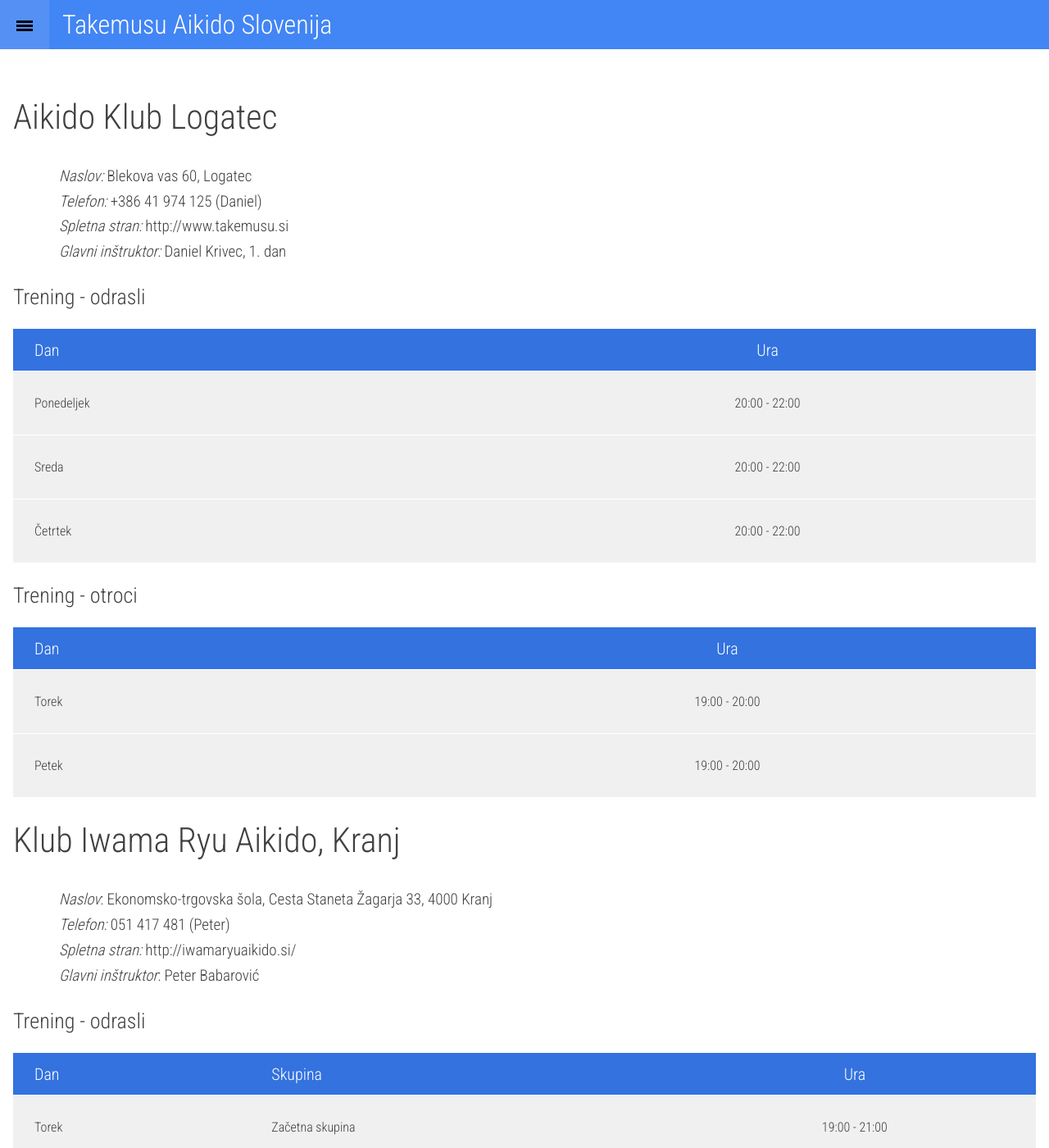
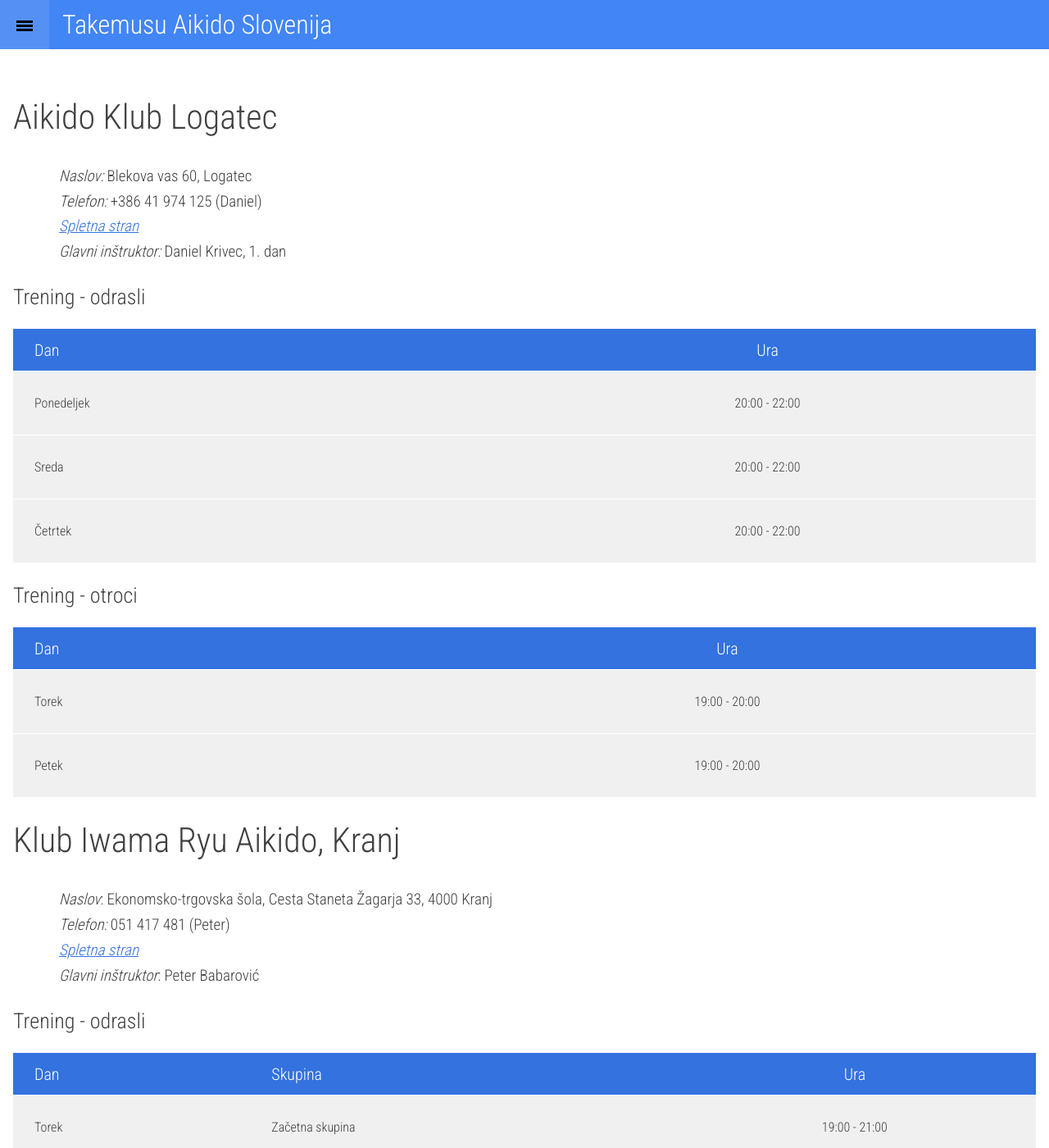
Before and after one commit to rok/takemusu, a Jekyll site: the page built from klubi.md, in a window 1280 px wide and 1400 px high. Shown: the whole window at 82% size. Built offline with Jekyll 4.4.1, drawn with Linux system fonts in a browser that asks for light colours; some web fonts are replaced; some of the changed text lies outside the part shown.

Commit message:
Popravek linkov

```diff
--- a/klubi.md
+++ b/klubi.md
@@ -6,7 +6,7 @@ title: Klubi
 
 * *Naslov:* Blekova vas 60, Logatec
 * *Telefon:* +386 41 974 125 (Daniel)
-* *Spletna stran:* http://www.takemusu.si
+* *[Spletna stran](http://www.takemusu.si)*
 * *Glavni inštruktor:* Daniel Krivec, 1. dan
 
 ### Trening - odrasli
@@ -28,7 +28,7 @@ title: Klubi
 
 * *Naslov*: Ekonomsko-trgovska šola, Cesta Staneta Žagarja 33, 4000 Kranj
 * *Telefon:* 051 417 481 (Peter)
-* *Spletna stran:* http://iwamaryuaikido.si/
+* *[Spletna stran](http://iwamaryuaikido.si/)*
 * *Glavni inštruktor*: Peter Babarović
 
 ### Trening - odrasli
@@ -49,7 +49,7 @@ title: Klubi
 
 * *Naslov*: ŠD Poden - mini dvorana, Podlubnik 1C, 4220 Škofja Loka
 * *Telefon:* 051 417 481 (Peter)
-* *Spletna stran:* http://iwamaryuaikido.si/
+* *[Spletna stran](http://iwamaryuaikido.si/)*
 * *Glavni inštruktor*: Peter Babarović
 
 ### Trening - odrasli
@@ -74,7 +74,7 @@ title: Klubi
 
 * *Naslov*: Telovadnica OŠ Ljudevita Pivka, Raičeva ulica 2, 2250 Ptuj
 * *Telefon:* 051 426 191 (Tomaž)
-* *Spletna stran:* http://aikido-kaiso.si/
+* *[Spletna stran](http://aikido-kaiso.si/)*
 * *Glavni inštruktor*: Tomaž Majcenovič
 
 ### Trening
```
